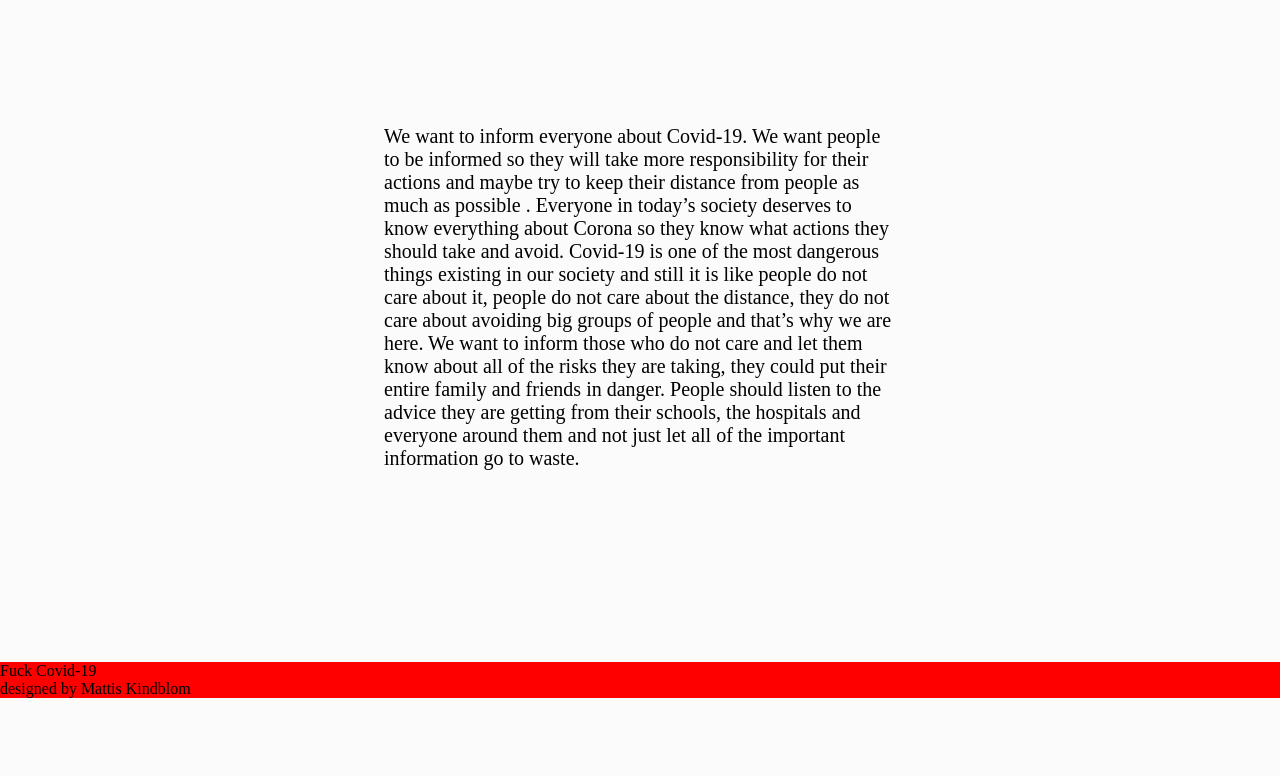
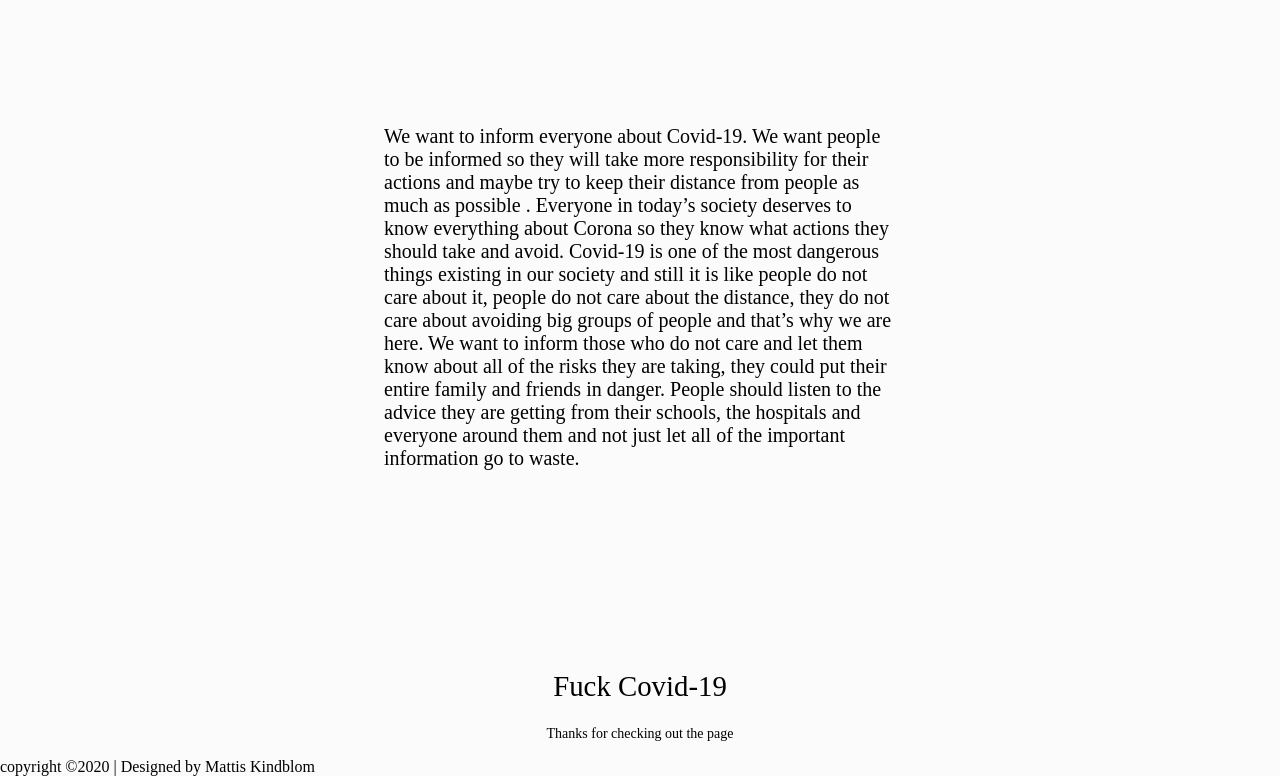
Before and after one commit to mattiskindblom/Kampanj, a plain HTML site: page index.html in a window 1280 px wide. Shown: the part 153-929 px from the top of the page. Before the commit the page ends 851 px from the top, so only its background shows below. Drawn offline with Linux system fonts and the light colour scheme.

Commit message:
Blev inte helt nöjd med min footer så jag gjorde om den helt

```diff
--- a/index.html
+++ b/index.html
@@ -53,13 +53,11 @@
 
 
 <footer>
-    <div class="outer_footer">
-        <div class="inner_footer">
-            <div class="Center loggo">
-                <p>Fuck Covid-19</p>
-            </div>
-            <p>designed by Mattis Kindblom</p>
-        </div>
+    <div class="footer-content">
+      <h3>Fuck Covid-19</h3>
+      <p>Thanks for checking out the page</p>
     </div>
-
+    <div class="footer-bottom">
+      <p>copyright &copy;2020 | Designed by <span>Mattis Kindblom</span></p>
+    </div>
 </footer>
--- a/style.css
+++ b/style.css
@@ -83,9 +83,24 @@ body {
   padding-top: 8rem;
   }
 
-.outer_footer {
-  display: block;
-  margin: 0 auto;
-  width: 100%;
-  background-color: red;
-}
+  .footer-content {
+    display: flex;
+    align-items: center;
+    justify-content: center;
+    flex-direction: column;
+    text-align: center;
+  }
+
+  .footer-content h3{
+    font-size: 1.8rem;
+    font-weight: 400;
+    text-transform: capitalize;
+    line-height: 3rem;
+  }
+
+  .footer-content p{
+    max-width: 500;
+    margin: 10px auto;
+    line-height: 28px;
+    font-size: 14px;
+  }
```
Also changed, not shown: aboutus.html (+0 -6 lines).
